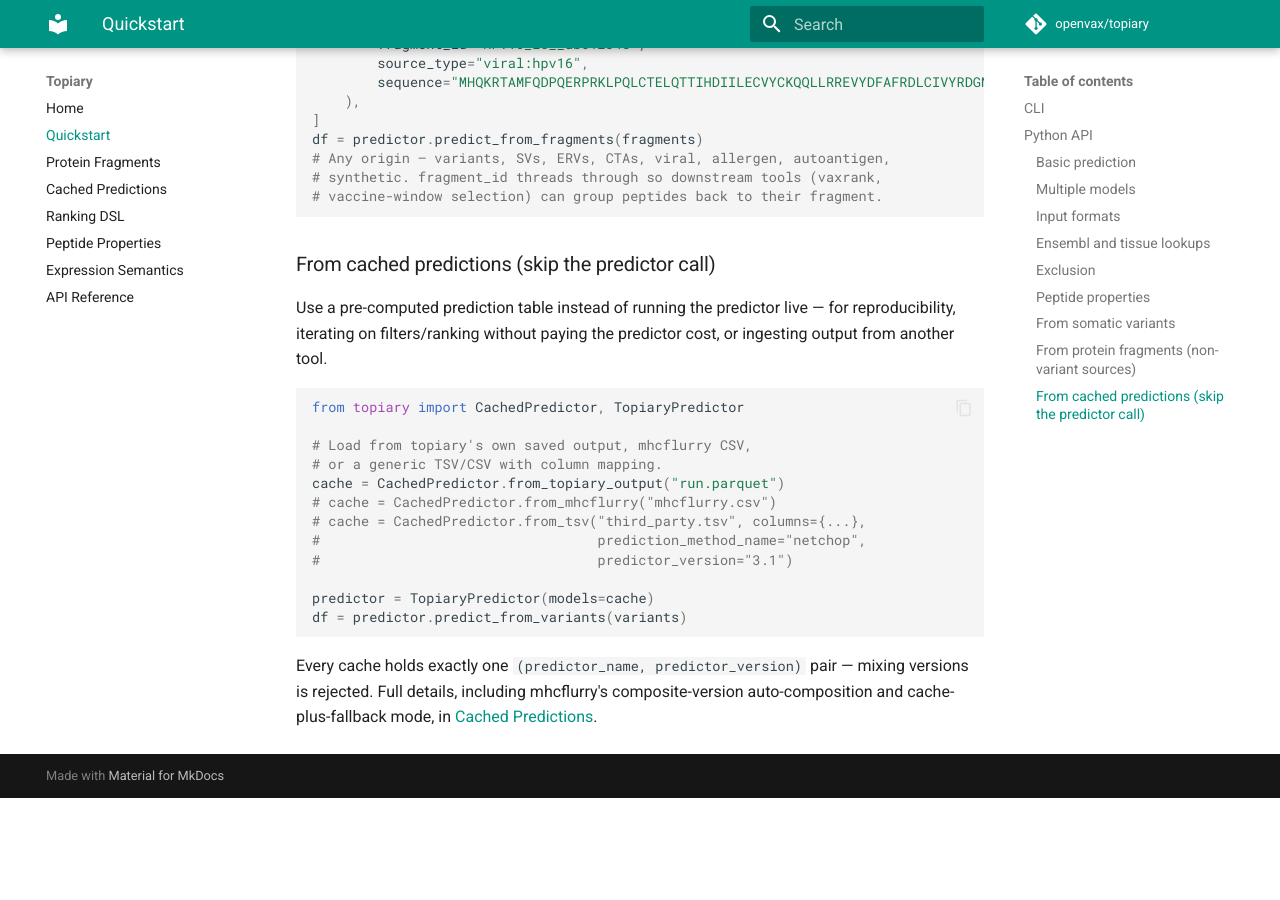
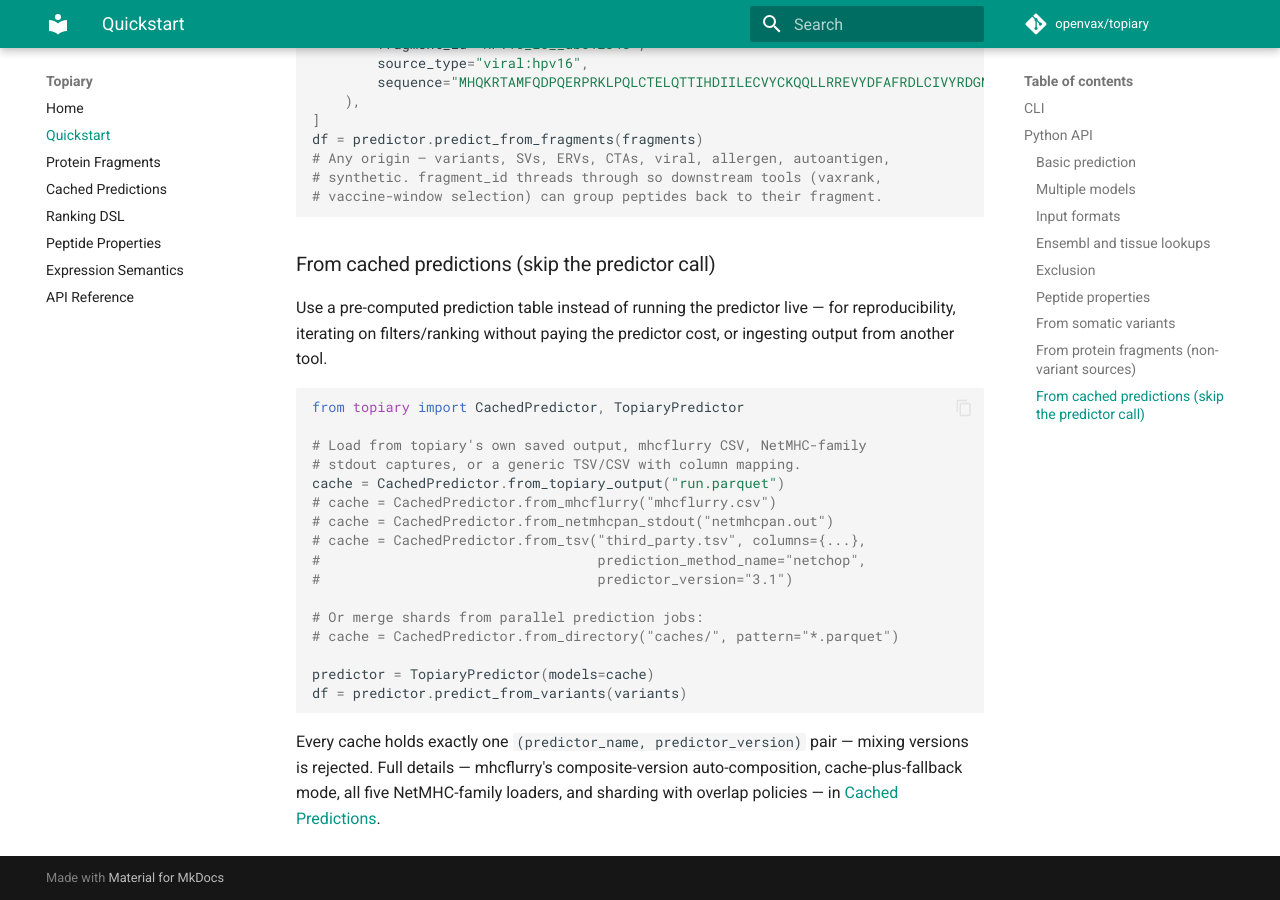
Before and after one commit to openvax/topiary, an MkDocs documentation site: the page built from docs/quickstart.md, in a window 1280 px wide and 900 px high, scrolled down 3845 px. Built offline with MkDocs 1.6.1 and Material for MkDocs 9.7.7, drawn with Linux system fonts in a browser that asks for light colours; comment, search, counter and statistics services are not loaded; before the commit the page ends 4643 px from its top, so only the background shows below that.

Commit message:
Docs: surface v5.6.0 cache features in the top-level overviews
README.md, docs/index.md, and docs/quickstart.md advertised
CachedPredictor's mhcflurry + TSV + topiary-round-trip loaders but
not the NetMHC-family loaders (#132) or sharding (#133) shipped in
v5.6.0.  docs/cached.md and docs/api.md already cover them
comprehensively; this commit brings the overview pages into parity
so readers discover the features without diving in first.

````diff
--- a/docs/quickstart.md
+++ b/docs/quickstart.md
@@ -212,19 +212,24 @@ paying the predictor cost, or ingesting output from another tool.
 ```python
 from topiary import CachedPredictor, TopiaryPredictor
 
-# Load from topiary's own saved output, mhcflurry CSV,
-# or a generic TSV/CSV with column mapping.
+# Load from topiary's own saved output, mhcflurry CSV, NetMHC-family
+# stdout captures, or a generic TSV/CSV with column mapping.
 cache = CachedPredictor.from_topiary_output("run.parquet")
 # cache = CachedPredictor.from_mhcflurry("mhcflurry.csv")
+# cache = CachedPredictor.from_netmhcpan_stdout("netmhcpan.out")
 # cache = CachedPredictor.from_tsv("third_party.tsv", columns={...},
 #                                  prediction_method_name="netchop",
 #                                  predictor_version="3.1")
+
+# Or merge shards from parallel prediction jobs:
+# cache = CachedPredictor.from_directory("caches/", pattern="*.parquet")
 
 predictor = TopiaryPredictor(models=cache)
 df = predictor.predict_from_variants(variants)
 ```
 
 Every cache holds exactly one `(predictor_name, predictor_version)`
-pair — mixing versions is rejected. Full details, including
-mhcflurry's composite-version auto-composition and cache-plus-fallback
-mode, in [Cached Predictions](cached.md).
+pair — mixing versions is rejected. Full details — mhcflurry's
+composite-version auto-composition, cache-plus-fallback mode, all
+five NetMHC-family loaders, and sharding with overlap policies — in
+[Cached Predictions](cached.md).
````
Also changed, not shown: README.md (+14 -5 lines), docs/index.md (+1 -1 lines).
